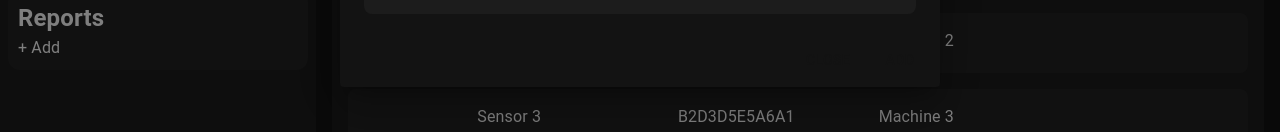
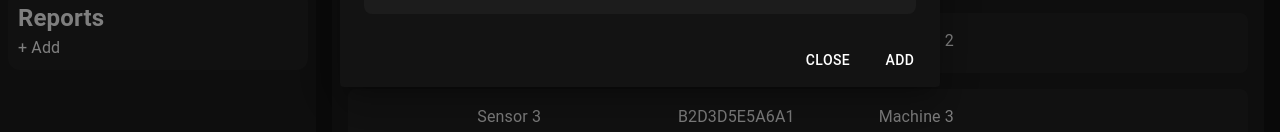
Before and after one commit to magnusdybdal-snd/innoveria-iot, a React (Vite) app in the folder web/: page /Devices/Sensors in a window 1280 px wide. Both pictures are taken after a click on the button "Add device +". Shown: the part 439-571 px from the top of the page. Built offline with nearby package versions, Linux system fonts and the light colour scheme; some icons are missing.

Commit message:
feat: require input
Sensor device can not be addet i fany of the input fileds ar empty

```diff
--- a/web/src/components/addDevicePopup/addDevicePopup.tsx
+++ b/web/src/components/addDevicePopup/addDevicePopup.tsx
@@ -19,20 +19,31 @@ export interface AddDeviceProps {
 export function AddDevice(props: AddDeviceProps) {
   const { onClose, open, addOptions } = props;
   const [values, setValues] = useState<Record<string, string>>({});
+  const [showError, setShowError] = useState(false);
 
   const handleClose = () => {
     onClose();
   };
 
   const handleSafeClose = () => {
+    if (!allFilled) {
+      setShowError(true);
+      return;
+    }
+
     props.onAdd({
       name: values["Name"] ?? "",
       euid: values["DebEUI"] ?? "",
       machine: values["Machine"] ?? "",
     });
 
+    setShowError(false);
     onClose();
   };
+
+  const allFilled = addOptions.every(
+    (option) => (values[option] ?? "").trim() !== "",
+  );
 
   return (
     <Dialog
@@ -85,13 +96,18 @@ export function AddDevice(props: AddDeviceProps) {
             />
           ))}
         </CategoryHeader>
+        {showError && (
+          <div style={{ color: "red", marginTop: 8 }}>
+            All fields must be filled
+          </div>
+        )}
       </DialogContent>
       <DialogActions>
-        <Button sx={{ color: "primary.dark" }} onClick={handleClose}>
+        <Button sx={{ color: "primary.main" }} onClick={handleClose}>
           Close
         </Button>
         <Button
-          sx={{ color: "primary.dark" }}
+          sx={{ color: "primary.main" }}
           onClick={handleSafeClose}
           autoFocus
         >
```
